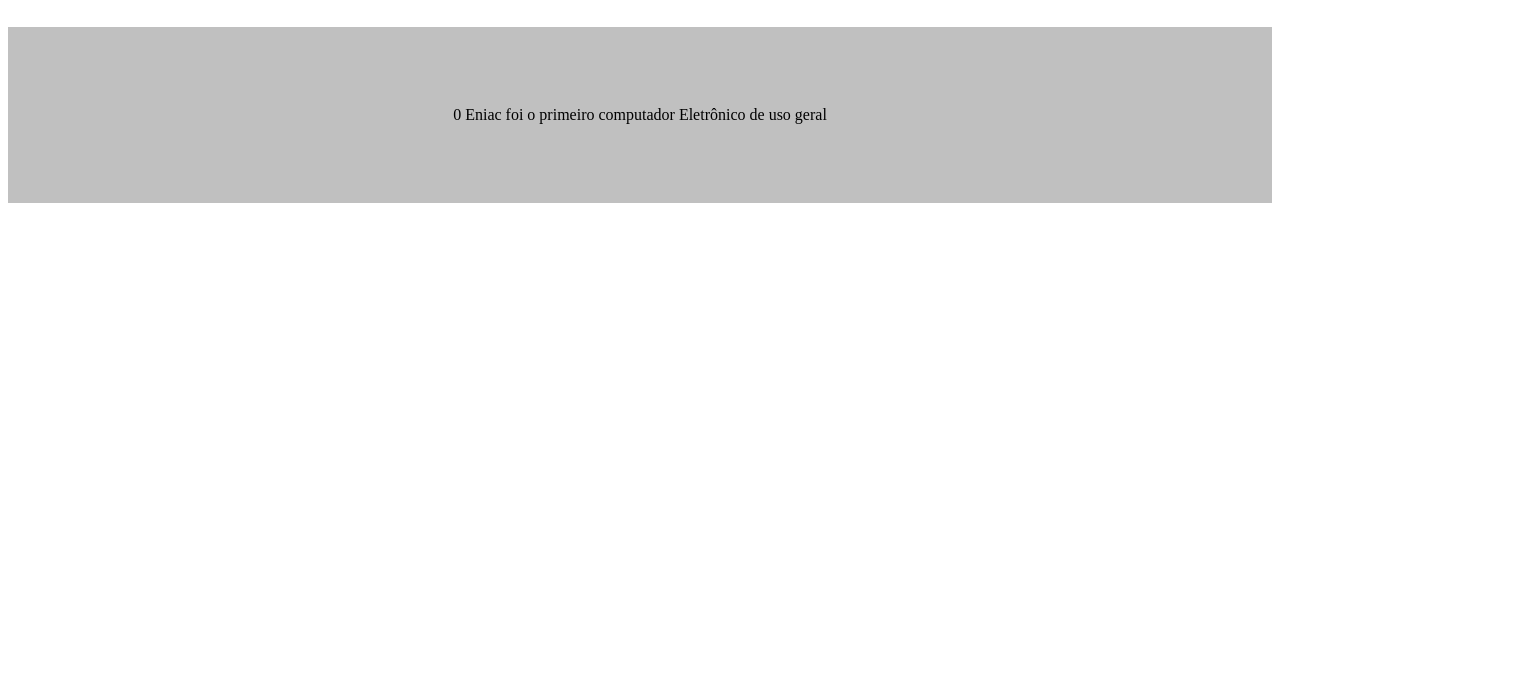
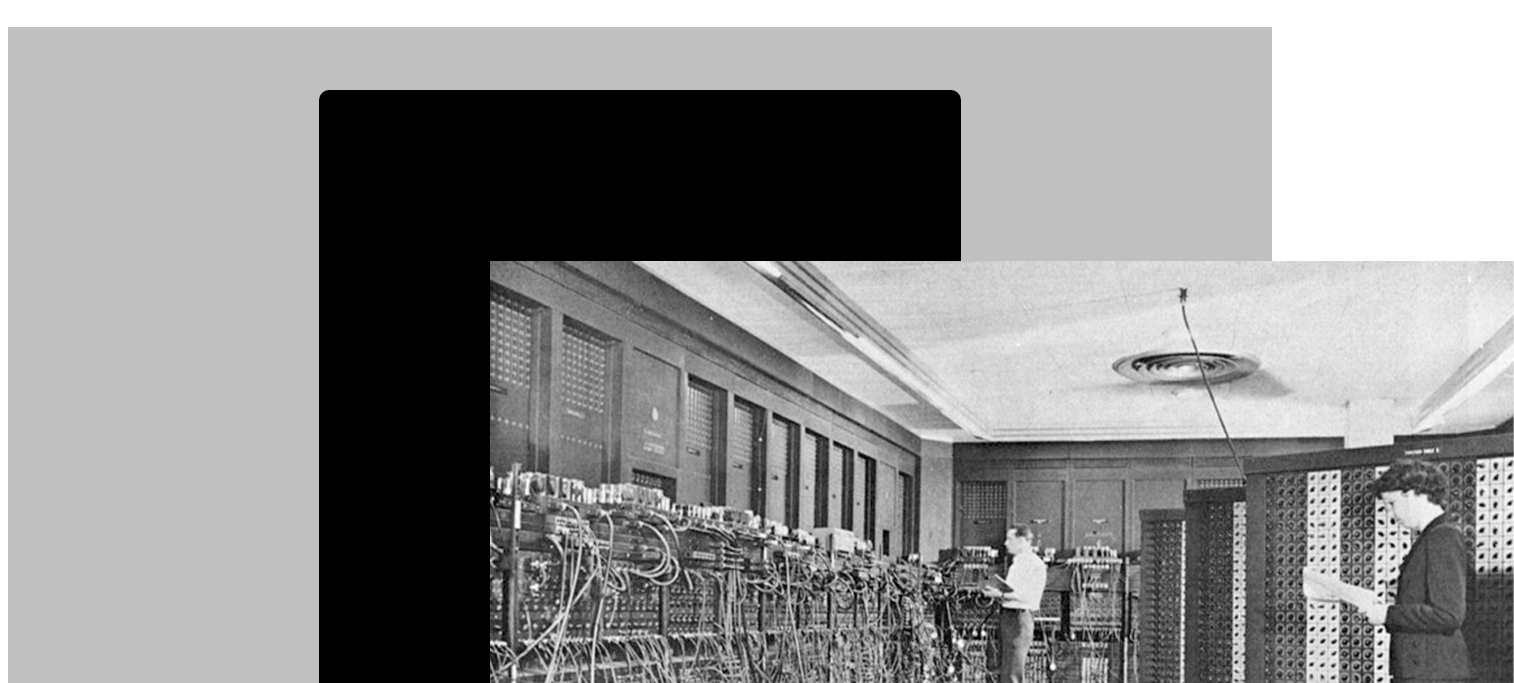
Before and after one commit to Jess2KL/Web-3004, a plain HTML site: page index.html in a window 1280 px wide. Shown: the part 101-784 px from the top of the page, 1514 px wide, since content can reach past the window. Drawn offline with Linux system fonts and the light colour scheme.

Commit message:
adicionar imagem

```diff
--- a/estilo.css
+++ b/estilo.css
@@ -5,7 +5,7 @@
     padding: 5%;
     background-color: silver;
 }
-.box{
+.caixa{
     width: 300px;
     background-color: black;
     color: whitesmoke;
--- a/index.html
+++ b/index.html
@@ -11,6 +11,7 @@
         <p>Desenvolvido nos EUA em 1946, ocupava uma sala inteira</p>
         <div id="container">
             <div class="caixa">
+                <img src="eniac.png">
                 <p>0 Eniac foi o primeiro computador Eletrônico de uso geral</p>
             </div>
         </div>
```
